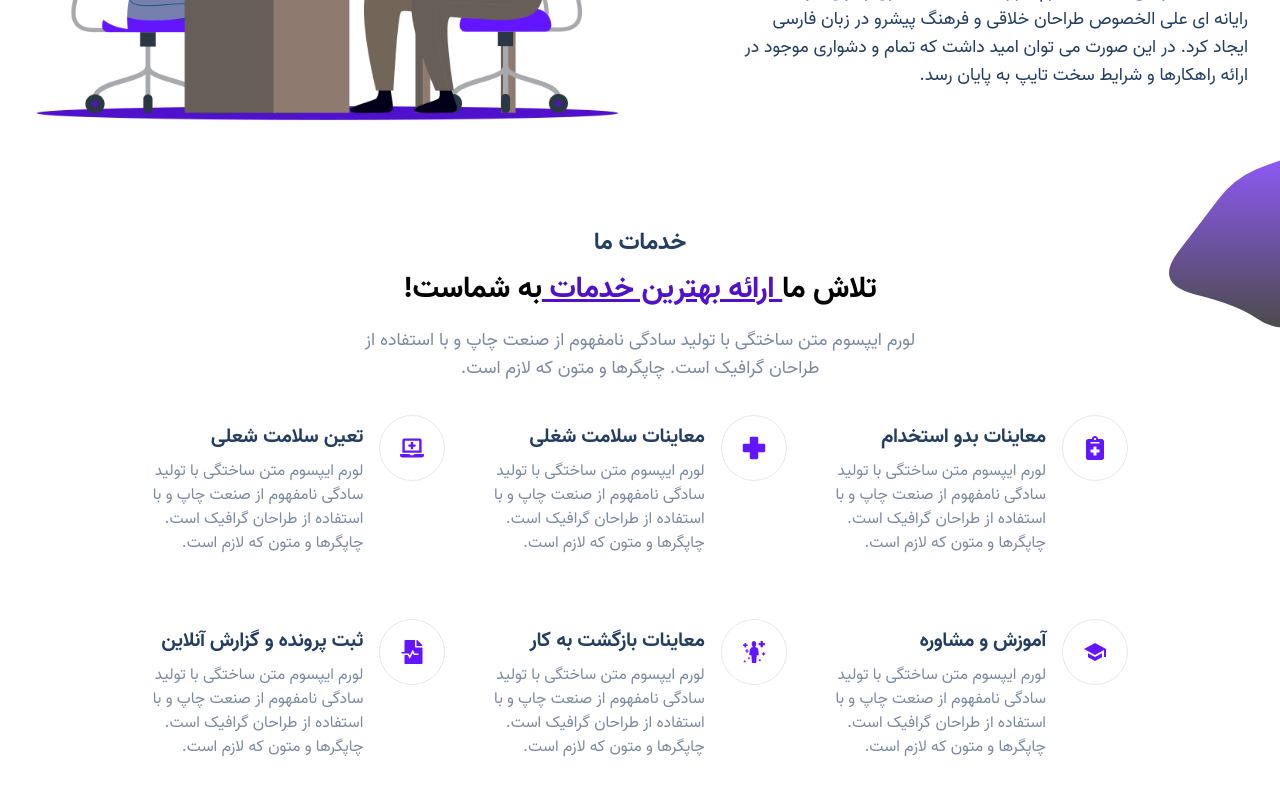
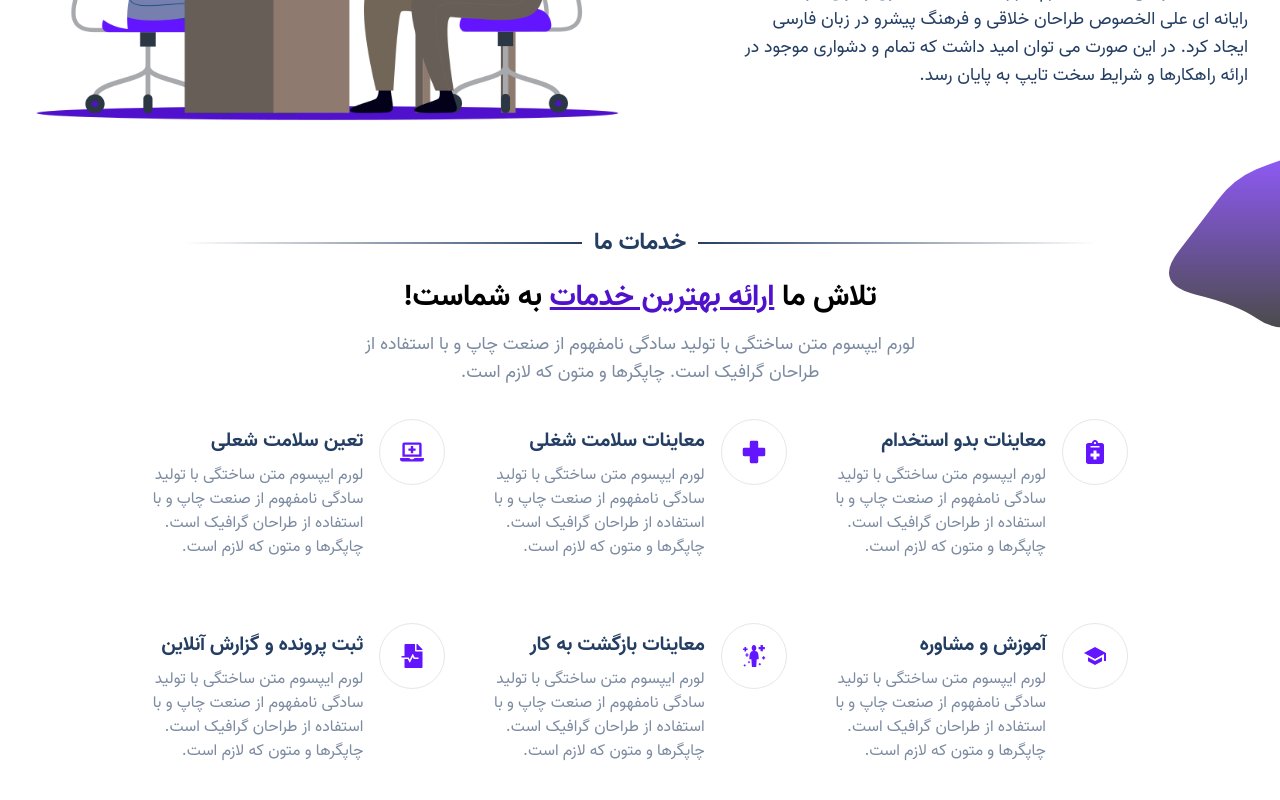
Before and after one commit to tanhaeirad/teb-e-kar-frontend, a React (Create React App) app: page / in a window 1280 px wide. Shown: the part 418-1218 px from the top of the page. Built offline with nearby package versions, Linux system fonts and the light colour scheme.

Commit message:
Use divider component in ServiceList

```diff
--- a/src/components/ServiceList.js
+++ b/src/components/ServiceList.js
@@ -8,22 +8,24 @@ import {
 } from 'react-icons/fa';
 
 import { MdSchool } from 'react-icons/md';
-
 import { GiHealthNormal, GiHealing } from 'react-icons/gi';
 
-// TODO: Should add motion to hero
+import Divider from '../layouts/Divider';
+
+// TODO: Should add motion to Service list and service items
 // TODO: Should make it responsive
 
 const ServiceList = () => (
-  <div className="container max-w-5xl mt-8">
+  <section className=" mt-8">
+    <Divider title="خدمات ما" />
+    <div className="container max-w-5xl">
       <div className="flex flex-col items-center">
-      <p className="font-bold text-2xl text-purple-primary">خدمات ما</p>
-      <p className="font-bold text-3xl mt-3">
-        تلاش ما
-        <span className="text-purple-dark underline"> ارائه بهترین خدمات </span>
-        به شماست!
+        <p className="font-bold text-3xl mt-5 ">
+          {'تلاش ما '}
+          <span className="text-purple-dark underline">ارائه بهترین خدمات</span>
+          {' به شماست!'}
         </p>
-      <p className="text-center mt-5 max-w-xl text-gray-primary text-lg">
+        <p className="text-center mt-4 max-w-xl text-gray-primary text-lg">
           لورم ایپسوم متن ساختگی با تولید سادگی نامفهوم از صنعت چاپ و با استفاده
           از طراحان گرافیک است. چاپگرها و متون که لازم است.
         </p>
@@ -128,6 +130,7 @@ const ServiceList = () => (
         </div>
       </section>
     </div>
+  </section>
 );
 
 export default ServiceList;
```
Lines whose indentation alone changed are shown as unchanged.
